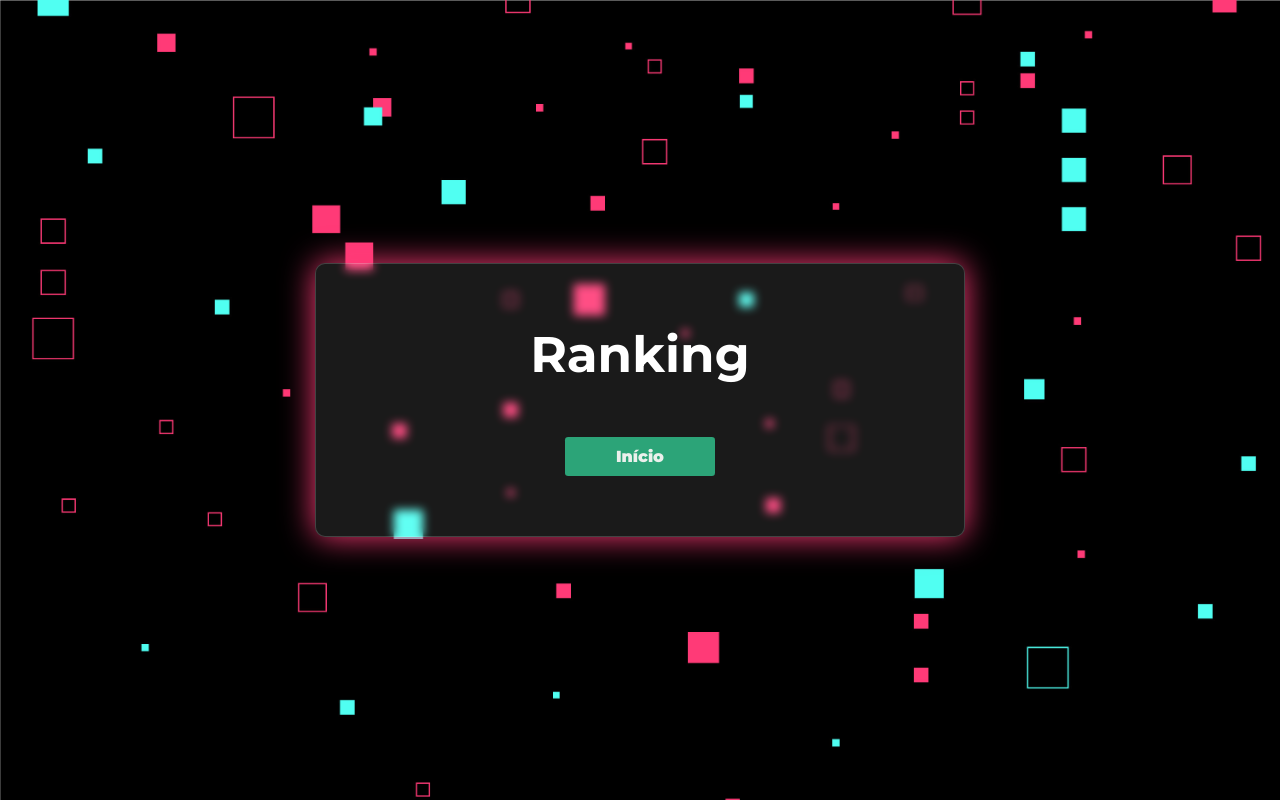
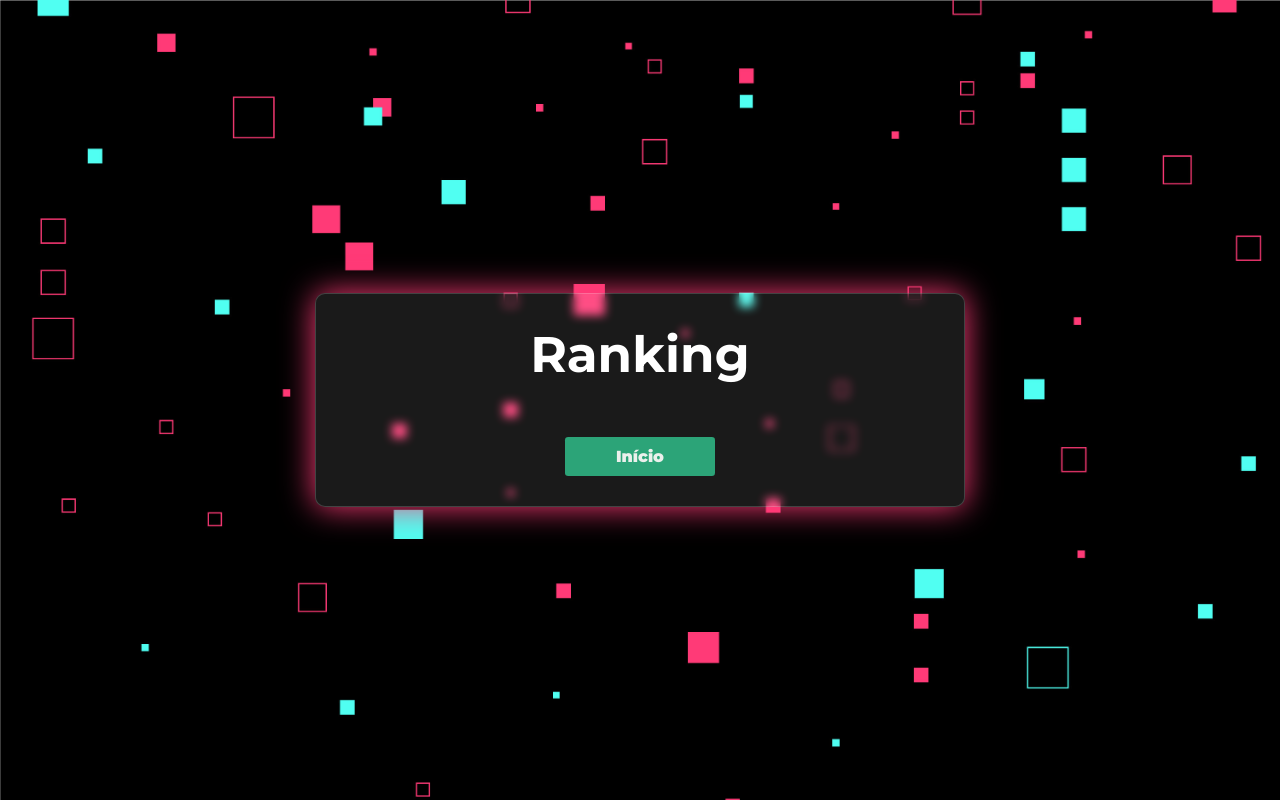
Before and after one commit to vitor-nogueira-dev/game-trivia, a React (Create React App) app: page /ranking in a window 1280 px wide. Built offline with nearby package versions, Linux system fonts and the light colour scheme.

Commit message:
fix: ajustando reponsividade tela game

```diff
--- a/src/pages/Game/Game.jsx
+++ b/src/pages/Game/Game.jsx
@@ -137,12 +137,12 @@ class Game extends Component {
 
     return (
       <ContainerBlur
-        padding={`${200}px`}
+        padding={'200px'}
         display="flex"
         justify="center"
         alignItems="center"
-        gap={`${30}px`}
-        height="440px"
+        gap={'30px'}
+        height="520px"
       >
         <QuestionsContent>
         <Header />
--- a/src/pages/Ranking/style.js
+++ b/src/pages/Ranking/style.js
@@ -8,7 +8,7 @@ export const ContainerBlur = styled.div`
     justify-content: center;
 	gap: 12px;
 	width: 650px;
-	padding: 60px;
+	padding: 30px;
 
 	background: rgba(255, 255, 255, 0.1);
 	box-shadow: 0 0px 32px 0 var(--color-pink);
@@ -20,10 +20,10 @@ export const ContainerBlur = styled.div`
     @media screen and (max-width: 768px) {
 		justify-content: center;
 		padding-top: 20px;
-		gap: 5rem;
+		gap: 20px;
 
 		width: 350px;
-		height: 610px;
+		height: 680px;
 	}
 `;
 
```
